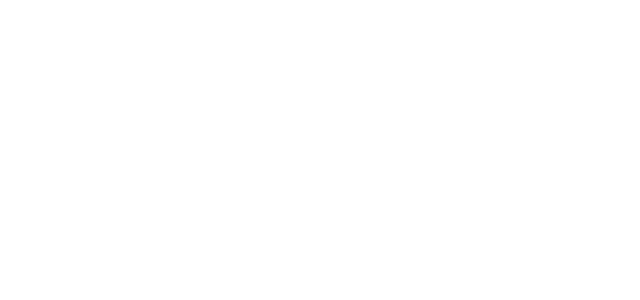
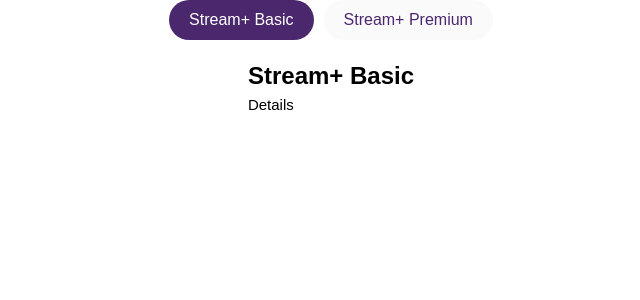
Before and after one commit to braedonrossum/brainstation-industry-project-telus, a React (Vite) app: page / in a window 1280 px wide. Shown: the top 300 px of the page, without its empty margins (309-949 px from the left). Built offline with nearby package versions, Linux system fonts and the light colour scheme.

Commit message:
add nav bar bundle component

```diff
--- a/package.json
+++ b/package.json
@@ -14,7 +14,8 @@
     "react-dom": "^18.3.1",
     "react-modal": "^3.16.1",
     "react-router-dom": "^6.26.2",
-    "sass": "^1.78.0"
+    "sass": "^1.78.0",
+    "scss": "^0.2.4"
   },
   "devDependencies": {
     "@eslint/js": "^9.9.0",
--- a/src/App.jsx
+++ b/src/App.jsx
@@ -1,11 +1,13 @@
 
 import './App.scss'
 import Button from './components/Button/Button'
+import NavBarBundle from './components/NavBar/NavBarBundle/NavBarBundle'
 
 function App() {
 
   return (
     <div>
+      <NavBarBundle />
     </div>
   )
 }
--- a/src/components/NavBar/NavBarBundle/NavBarBundle.jsx
+++ b/src/components/NavBar/NavBarBundle/NavBarBundle.jsx
@@ -0,0 +1,31 @@
+import React, { useState } from 'react';
+import './NavBarBundle.scss';
+
+const NavBarBundle = () => {
+const [SelectedStream, setSelectedStream] = useState('Stream+ Basic');
+
+const streams = ['Stream+ Basic', 'Stream+ Premium'];
+
+return (
+<div className="stream-selector">
+    <div className="stream-tabs">
+    {streams.map((stream) => (
+        <button
+        key={stream}
+        className={`stream-tab ${SelectedStream === stream ? 'active' : ''}`}
+        onClick={() => setSelectedStream(stream)}
+        >
+        {stream}
+        </button>
+    ))}
+    </div>
+    <div className="stream-details">
+    <h2>{SelectedStream}</h2>
+    {SelectedStream === 'Stream+ Basic' && <p>Details </p>}
+    {SelectedStream === 'Stream+ Premium' && <p>Details </p>}
+    </div>
+</div>
+);
+};
+
+export default NavBarBundle;
--- a/src/components/NavBar/NavBarBundle/NavBarBundle.scss
+++ b/src/components/NavBar/NavBarBundle/NavBarBundle.scss
@@ -0,0 +1,39 @@
+@import "../../../styles/mixins";
+@import "../../../styles/variables";
+
+.stream-selector {
+display: flex;
+flex-direction: column;
+align-items: center;
+}
+
+.stream-tabs {
+background-color: $telus-white;
+display: flex;
+gap: 10px;
+margin-bottom: 20px;
+}
+
+.stream-tab {
+padding: 10px 20px;
+background-color:  $telus-grey-light ;
+color: $telus-purple;
+border: none;
+cursor: pointer;
+font-size: 16px;
+border-radius: 20px;
+transition: background-color 0.3s;
+}
+
+.stream-tab:hover {
+background-color: $telus-purple-dark;
+}
+
+.stream-tab.active {
+background-color: $telus-purple;
+color: $telus-white;
+}
+
+.stream-details {
+font-size: 18px;
+}
--- a/src/styles/_variables.scss
+++ b/src/styles/_variables.scss
@@ -1,4 +1,5 @@
 $telus-purple: #4b286d;
+$telus-purple-dark: #67418a;
 $telus-green: #2b8000;
 $telus-grey: #e3e6e8;
 $telus-grey-light : #fafafa;
```
Also changed, not shown: 1 other file (tests, documents, lock files or other folders).
